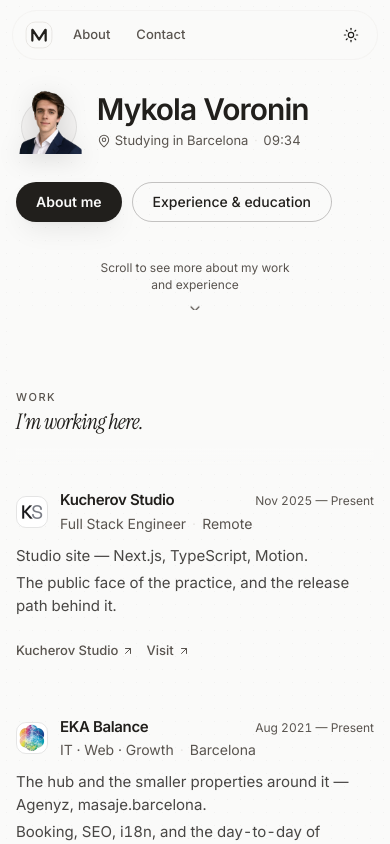
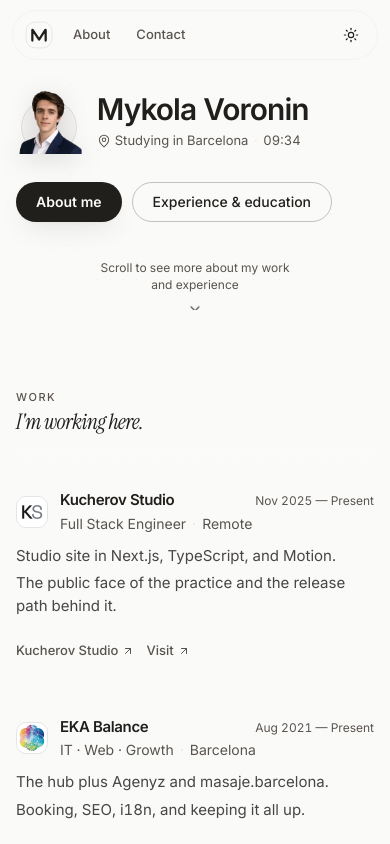
Before and after one commit to mykolavoronin/portfolio, a React (Vite) app: page / in a window 390 px wide. Shown: the top 844 px of the page. Built offline with nearby package versions, Linux system fonts and the light colour scheme; the HTML template or start-up script is replaced by a standard one.

Commit message:
Tighten site, hobby, and experience copy.
Fill the empty tagline, split the phone and belt out of the hobby paragraphs, and keep experience points to one short line without dashes.

```diff
--- a/src/data/experience.ts
+++ b/src/data/experience.ts
@@ -17,8 +17,8 @@ export const experience: Experience[] = [
     projectSlug: "kucherov-studio",
     externalHref: "https://kucherov.studio/",
     points: [
-      "Studio site — Next.js, TypeScript, Motion.",
-      "The public face of the practice, and the release path behind it.",
+      "Studio site in Next.js, TypeScript, and Motion.",
+      "The public face of the practice and the release path behind it.",
     ],
   },
   {
@@ -29,8 +29,8 @@ export const experience: Experience[] = [
     projectSlug: "eka-balance",
     externalHref: "https://ekabalance.com/",
     points: [
-      "The hub and the smaller properties around it — Agenyz, masaje.barcelona.",
-      "Booking, SEO, i18n, and the day-to-day of keeping it all up.",
+      "The hub plus Agenyz and masaje.barcelona.",
+      "Booking, SEO, i18n, and keeping it all up.",
     ],
   },
 ];
--- a/src/data/site.ts
+++ b/src/data/site.ts
@@ -2,6 +2,8 @@
 
 import belt from "@/assets/details/belt.webp";
 import book from "@/assets/details/book.webp";
+import colour from "@/assets/details/colour.webp";
+import stance from "@/assets/details/stance.webp";
 import tech from "@/assets/details/tech.webp";
 
 export const site = {
@@ -22,9 +24,9 @@ export const site = {
     label: "Not taking projects",
     detail: "Focused on school and existing work — open to conversations.",
   },
-  tagline: "",
+  tagline: "Student in Barcelona · Building calm, high-performance web systems.",
   shortBio: "Student in Barcelona.",
-  seoDescription: "Mykola Voronin — student in Barcelona.",
+  seoDescription: "Mykola Voronin — student in Barcelona. Engineering calm, high-performance web systems.",
 } as const;
 
 export const principles = [
@@ -49,17 +51,21 @@ export const hobbies = [
   {
     title: "Technology",
     detail:
-      "Phones, Apple hardware, and the tools I use every day — currently an iPhone 17 Pro Max. I like objects that feel finished, and yes, I love Liquid Glass.",
+      "Phones, Apple hardware, and the tools I use every day. I like objects that feel finished, and yes, I love Liquid Glass.",
     image: tech,
+    owned: "I own an iPhone 17 Pro",
+    swatch: { tone: "navy", label: "Navy blue" },
   },
   {
     title: "Taekwondo",
-    detail: "Orange belt and still training. A good way to stay disciplined outside the desk.",
-    image: belt,
+    detail: "Still training. A good way to stay disciplined outside the desk.",
+    image: stance,
+    badge: { src: belt, label: "Orange belt" },
   },
   {
     title: "Colour",
     detail:
       "Yellow's my favourite, but marine blue is what I actually wear — phone, clothes, nearly all of it. Look for the guy in navy.",
+    image: colour,
   },
 ] as const;
```
